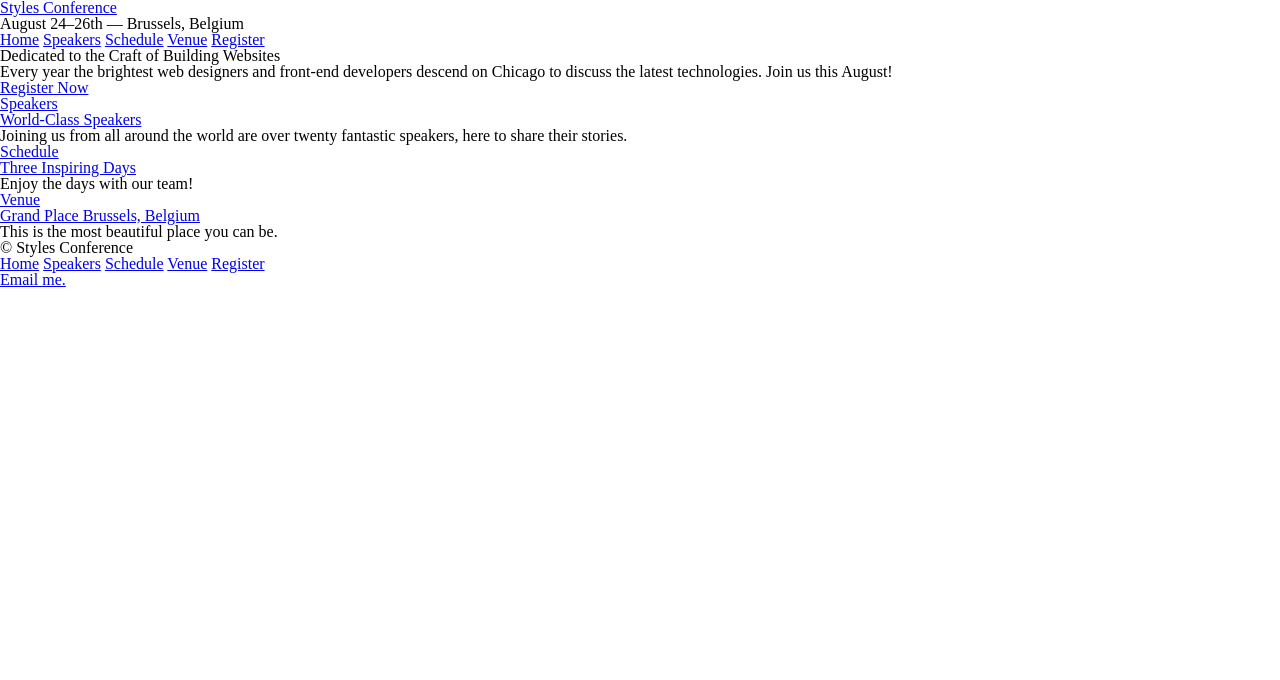
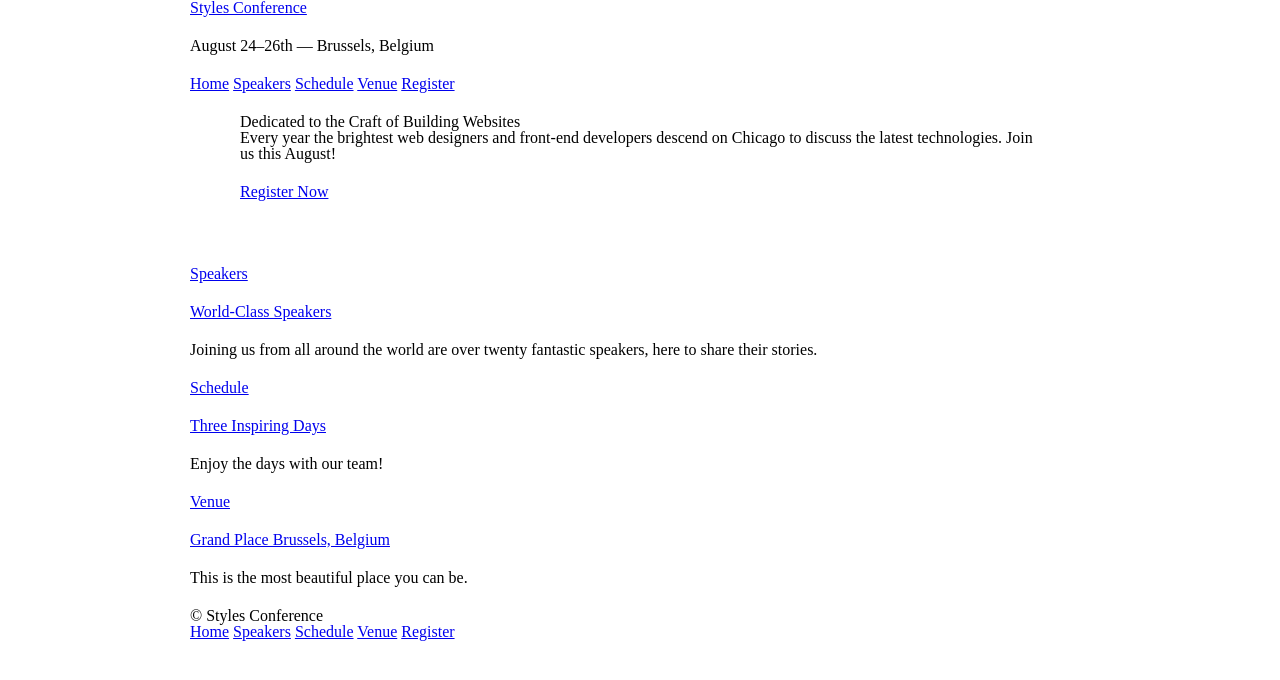
Before and after one commit to RobGhys/HTML-CSS, a plain HTML site: page ch2/index.html in a window 1280 px wide. Drawn offline with Linux system fonts and the light colour scheme.

Commit message:
Fin chapitre 4

```diff
--- a/ch2/assets/stylesheets/main.css
+++ b/ch2/assets/stylesheets/main.css
@@ -45,3 +45,63 @@ table {
   border-collapse: collapse;
   border-spacing: 0;
 }
+
+/*
+  ========================================
+  Grid
+  ========================================
+*/
+
+/* Select every imaginable element and change the box-sizing to border-box */
+
+*,
+*:before,
+*:after {
+  -webkit-box-sizing: border-box;
+     -moz-box-sizing: border-box;
+          box-sizing: border-box;
+}
+
+.container {
+  margin: 0 auto;
+  padding-left: 30px;
+  padding-right: 30px;
+  width: 960px;
+}
+
+/*
+  ========================================
+  Typography
+  ========================================
+*/
+
+h1, h3, h4, h5, p {
+  margin-bottom: 22px;
+}
+
+/*
+  ========================================
+  Buttons
+  ========================================
+*/
+
+.btn {
+  border-radius: 5px;
+  display: inline-block;
+  margin: 0;
+}
+
+.btn-alt {
+  border: 1px solid #dfe2e5;
+  padding: 10px 30px;
+}
+
+/*
+  ========================================
+  Home
+  ========================================
+*/
+
+.hero {
+  padding: 22px 80px 66px 80px;
+}
--- a/ch2/index.html
+++ b/ch2/index.html
@@ -1,17 +1,25 @@
 <!DOCTYPE html>
 <html lang="en">
+
 <head>
     <meta charset="utf-8">
     <link rel="stylesheet" href="assets/stylesheets/main.css">
     <title>Styles Conference</title>
 </head>
+
 <body>
-    <header>
+
+    <header class="container">
+
+        <!-- Header -->
+
         <h1>
             <a href="index.html">Styles Conference</a>
         </h1>
+
         <!-- Special Characters start with &, end with ;-->
         <h3>August 24&ndash;26th &mdash; Brussels, Belgium</h3>
+
         <nav>
             <a href="index.html">Home</a>
             <a href="speakers.html">Speakers</a>
@@ -19,13 +27,21 @@
             <a href="venue.html">Venue</a>
             <a href="register.html">Register</a>
         </nav>
+
     </header>
-    <section>
+
+    <!-- Hero -->
+
+    <section class="hero container">
         <h2>Dedicated to the Craft of Building Websites</h2>
         <p>Every year the brightest web designers and front-end developers descend on Chicago to discuss the latest technologies. Join us this August!</p>
         <a href="register.html">Register Now</a>
     </section>
-    <section>
+
+    <!-- Teasers -->
+
+    <section class="container">
+
         <section>
             <a href="speakers.html">
                 <h5>Speakers</h5>
@@ -33,6 +49,7 @@
             </a>
             <p>Joining us from all around the world are over twenty fantastic speakers, here to share their stories.</p>
         </section>
+
         <section>
             <a href="schedule.html">
                 <h5>Schedule</h5>
@@ -40,6 +57,7 @@
             </a>
             <p>Enjoy the days with our team!</p>
         </section>
+
         <section>
             <a href="venue.html">
                 <h5>Venue</h5>
@@ -47,9 +65,15 @@
             </a>
             <p>This is the most beautiful place you can be.</p>
         </section>
+
     </section>
-    <footer>
+
+    <!-- Footer -->
+
+    <footer class="container">
+
         <small>&copy; Styles Conference</small>
+
         <nav>
             <a href="index.html">Home</a>
             <a href="speakers.html">Speakers</a>
@@ -57,8 +81,7 @@
             <a href="venue.html">Venue</a>
             <a href="register.html">Register</a>
         </nav>
-        <!-- Send e-mail-->
-        <small><a href="mailto:rghyselinck@gmail.com?subject=Reaching%20Out&body=How%20are%20you" target="_blank">Email me.</a></small>
+
     </footer>
 </body>
 </html>
```
Also changed, not shown: ch2/register.html (+7 -5 lines), ch2/schedule.html (+7 -5 lines), ch2/speakers.html (+7 -5 lines), ch2/venue.html (+7 -5 lines).
